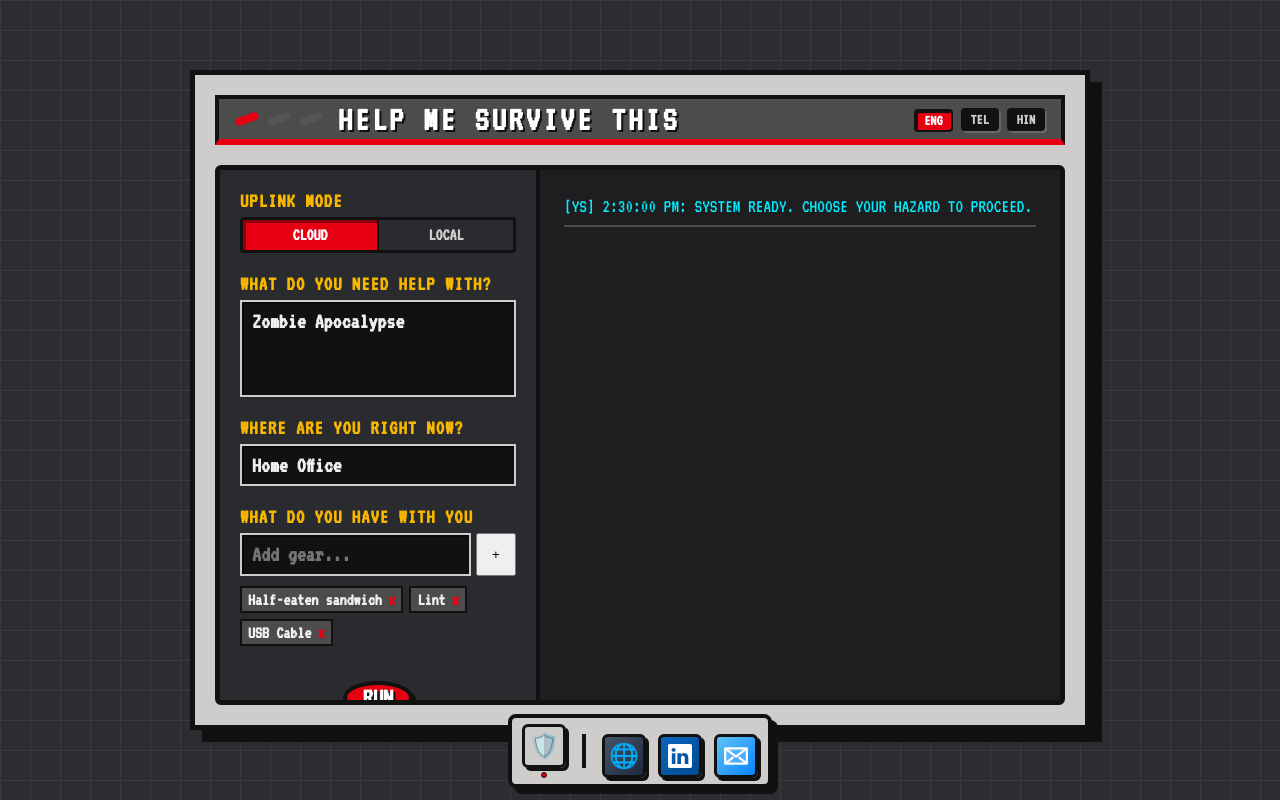
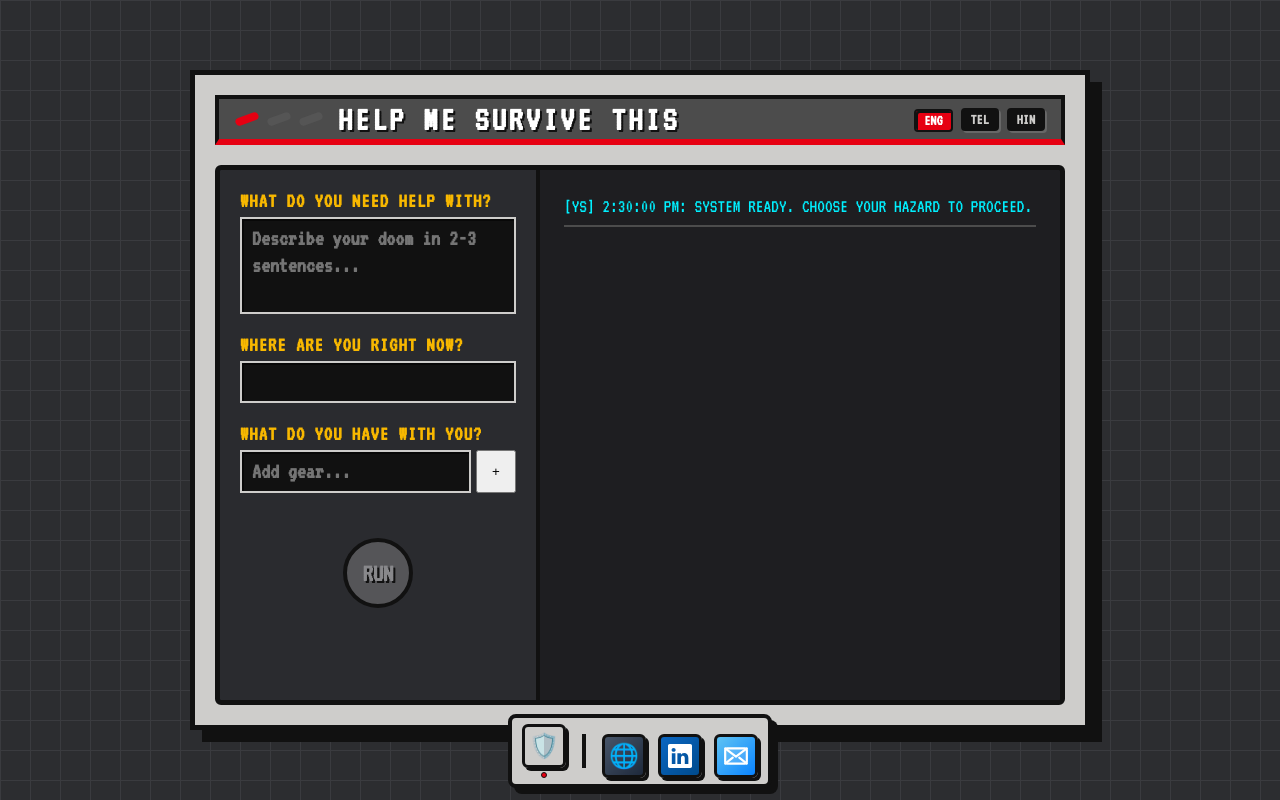
Before and after one commit to recklessradiance/help-me-survive-this, a React (Vite) app: page / in a window 1280 px wide. Built offline with nearby package versions, Linux system fonts and the light colour scheme.

Commit message:
Refine frontend interface and routing

```diff
--- a/src/App.jsx
+++ b/src/App.jsx
@@ -2,9 +2,9 @@ import { useState, useEffect, useRef } from 'react'
 
 function App() {
   const [languageMode, setLanguageMode] = useState("English");
-  const [scenario, setScenario] = useState("Zombie Apocalypse");
-  const [location, setLocation] = useState("Home Office");
-  const [inventory, setInventory] = useState(["Half-eaten sandwich", "Lint", "USB Cable"]);
+  const [scenario, setScenario] = useState("");
+  const [location, setLocation] = useState("");
+  const [inventory, setInventory] = useState([]);
   const [itemInput, setItemInput] = useState("");
   const [loading, setLoading] = useState(false);
   const [systemStatus, setSystemStatus] = useState("");
@@ -12,11 +12,6 @@ function App() {
   const [displayedStatus, setDisplayedStatus] = useState("");
   const [guide, setGuide] = useState(null);
 
-  const [uplinkMode, setUplinkMode] = useState(() => localStorage.getItem("survival_uplink_mode") || "cloud");
-
-  useEffect(() => {
-    localStorage.setItem("survival_uplink_mode", uplinkMode);
-  }, [uplinkMode]);
   useEffect(() => {
     setGuide(null);
     setSystemStatus("");
@@ -44,6 +39,7 @@ function App() {
       // Small timeout to allow element to render fully in DOM before focus
       setTimeout(() => {
         guideRef.current.focus();
+        guideRef.current.scrollIntoView({ behavior: 'smooth', block: 'start' });
       }, 50);
     }
   }, [guide]);
@@ -269,7 +265,7 @@ function App() {
 
     try {
       let data;
-      const providerHeader = uplinkMode === "local" ? "local" : "cloud";
+      const providerHeader = "cloud";
       updateStatus("Directing payload telemetry to central core processor...", "system");
 
       const apiEndpoint = window.location.hostname === "localhost" || window.location.hostname === "127.0.0.1"
@@ -372,31 +368,7 @@ function App() {
       <div className="terminal-body">
         {/* Input parameters panel */}
         <div className="config-panel">
-          <div className="form-group">
-            <label>Uplink Mode</label>
-            <div className="toggle-switch-container" role="group" aria-label="Satellite Uplink Mode">
-              <button
-                type="button"
-                className={`toggle-btn ${uplinkMode === 'cloud' ? 'active' : ''}`}
-                onClick={() => setUplinkMode('cloud')}
-                disabled={loading}
-                aria-pressed={uplinkMode === 'cloud'}
-                aria-label="Use Cloud Satellite Uplink"
-              >
-                CLOUD
-              </button>
-              <button
-                type="button"
-                className={`toggle-btn ${uplinkMode === 'local' ? 'active' : ''}`}
-                onClick={() => setUplinkMode('local')}
-                disabled={loading}
-                aria-pressed={uplinkMode === 'local'}
-                aria-label="Use Local Engine"
-              >
-                LOCAL
-              </button>
-            </div>
-          </div>
+
 
           <div className="form-group">
             <label htmlFor="scenario-input">what do you need help with?</label>
@@ -423,7 +395,7 @@ function App() {
           </div>
 
           <div className="form-group">
-            <label htmlFor="item-input">what do you have with you</label>
+            <label htmlFor="item-input">what do you have with you?</label>
             <form onSubmit={handleAddItem} style={{ display: 'flex', gap: '5px' }}>
               <input
                 id="item-input"
--- a/src/index.css
+++ b/src/index.css
@@ -847,9 +847,8 @@ select:focus, input:focus, textarea:focus {
   }
 
   .title-languages {
-    margin-left: 0 !important;
-    width: 100%;
-    justify-content: flex-start;
+    margin-left: auto !important;
+    justify-content: flex-end;
     gap: 6px;
   }
 
```
